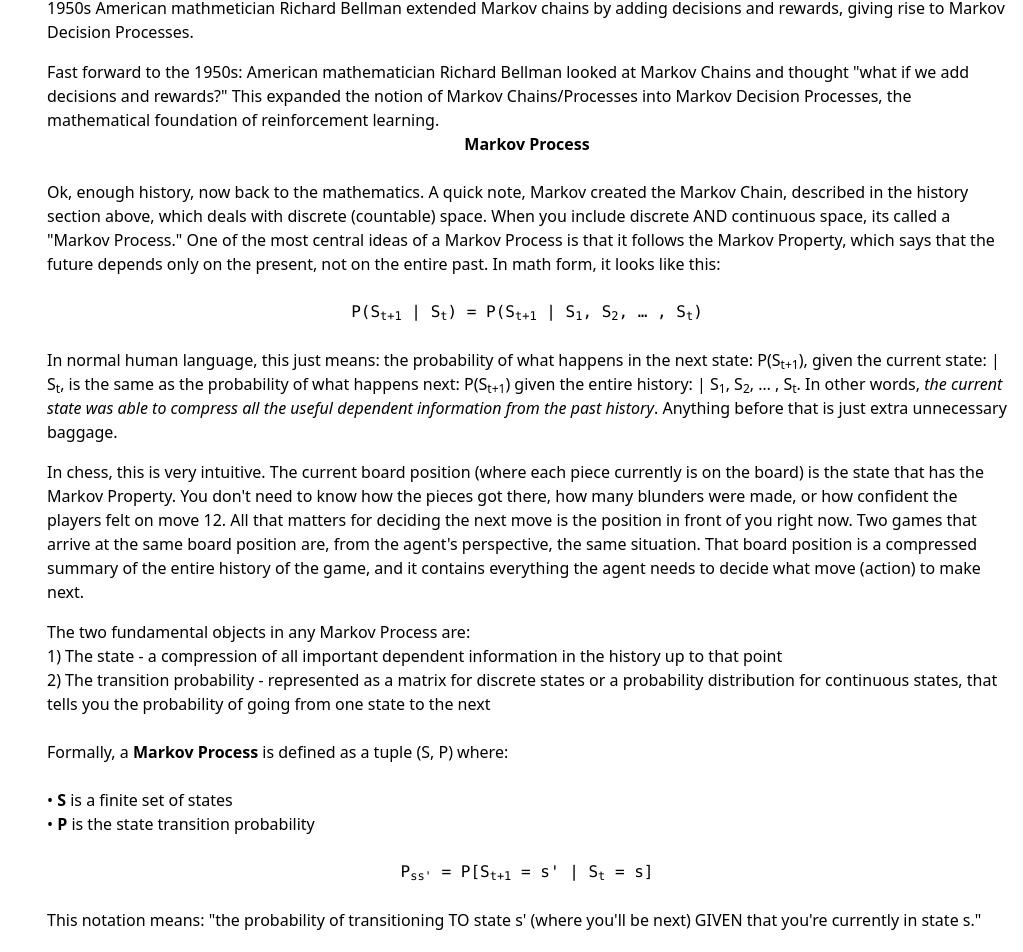
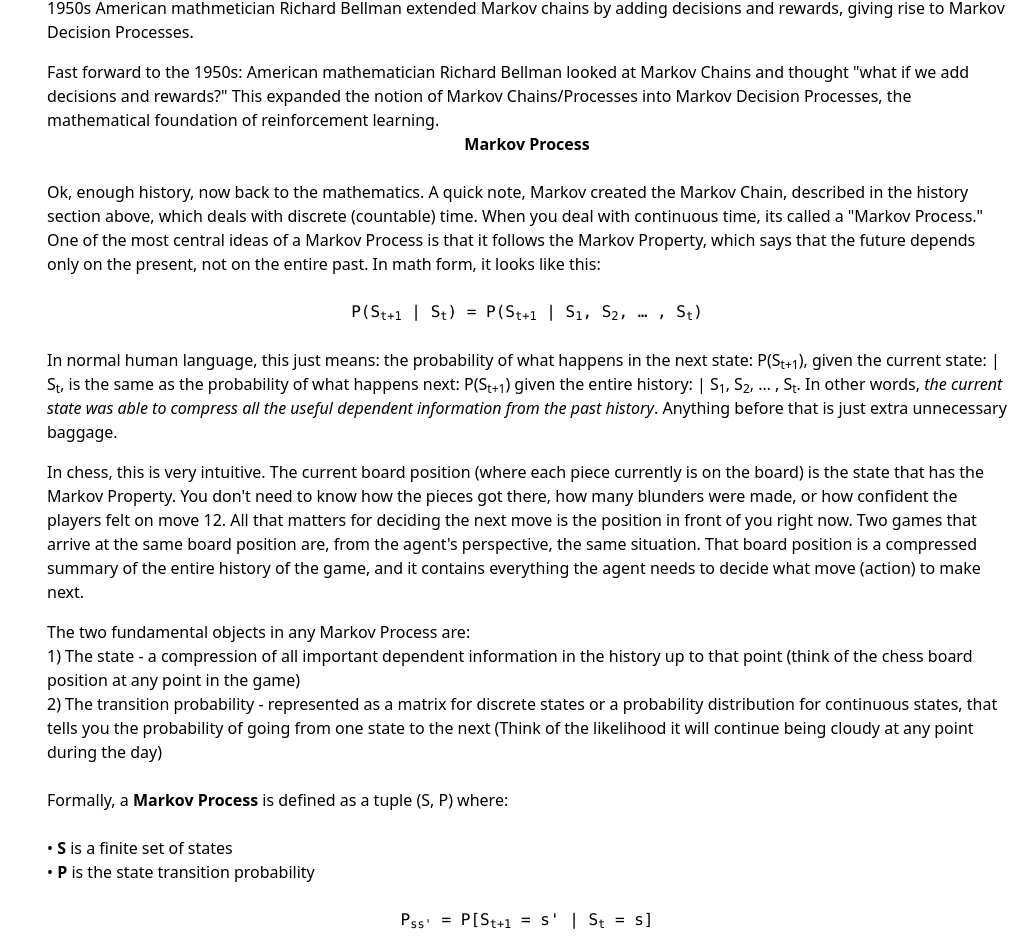
Before and after one commit to WilliamGiammona/learning-ai, a Next.js app: page /reinforcement-learning in a window 1280 px wide. Shown: the part 7455-8407 px from the top of the page, without its empty margins (257-1280 px from the left). Built offline with nearby package versions, Linux system fonts and the light colour scheme.

Commit message:
continuing Markov Decision Processes

```diff
--- a/app/reinforcement-learning/page.tsx
+++ b/app/reinforcement-learning/page.tsx
@@ -794,12 +794,11 @@ export default function ReinforcementLearningPage() {
               <br />
               Ok, enough history, now back to the mathematics. A quick note,
               Markov created the Markov Chain, described in the history section
-              above, which deals with discrete (countable) space. When you
-              include discrete AND continuous space, its called a "Markov
-              Process." One of the most central ideas of a Markov Process is
-              that it follows the Markov Property, which says that the future
-              depends only on the present, not on the entire past. In math form,
-              it looks like this:
+              above, which deals with discrete (countable) time. When you deal
+              with continuous time, its called a "Markov Process." One of the
+              most central ideas of a Markov Process is that it follows the
+              Markov Property, which says that the future depends only on the
+              present, not on the entire past. In math form, it looks like this:
               <br />
               <br />
               <span className="block font-mono text-center">
@@ -835,12 +834,14 @@ export default function ReinforcementLearningPage() {
               The two fundamental objects in any Markov Process are:
               <br />
               1) The state - a compression of all important dependent
-              information in the history up to that point
+              information in the history up to that point (think of the chess
+              board position at any point in the game)
               <br />
               2) The transition probability - represented as a matrix for
               discrete states or a probability distribution for continuous
               states, that tells you the probability of going from one state to
-              the next
+              the next (Think of the likelihood it will continue being cloudy at
+              any point during the day)
               <br />
               <br />
               Formally, a <strong>Markov Process</strong> is defined as a tuple
```
